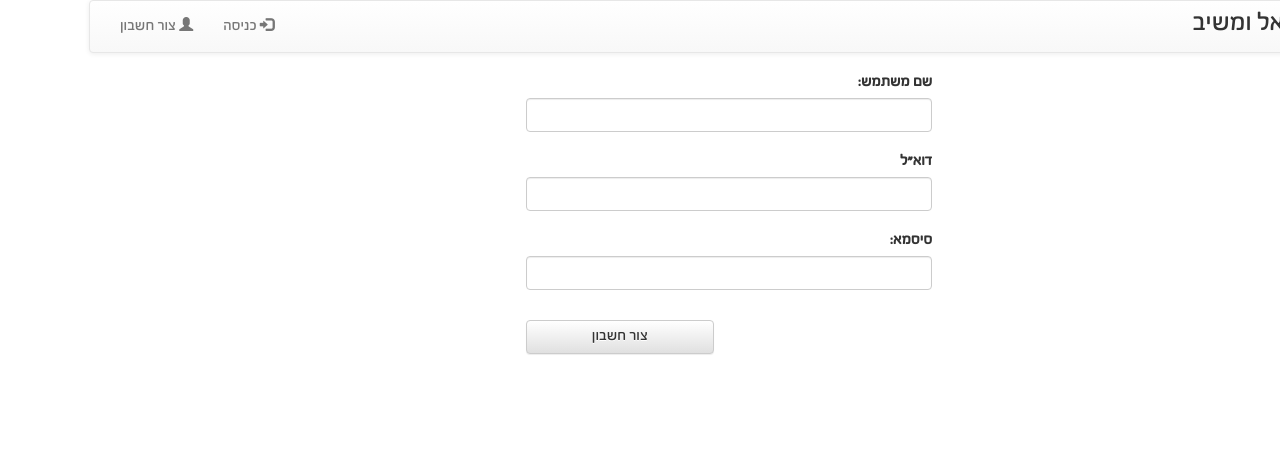
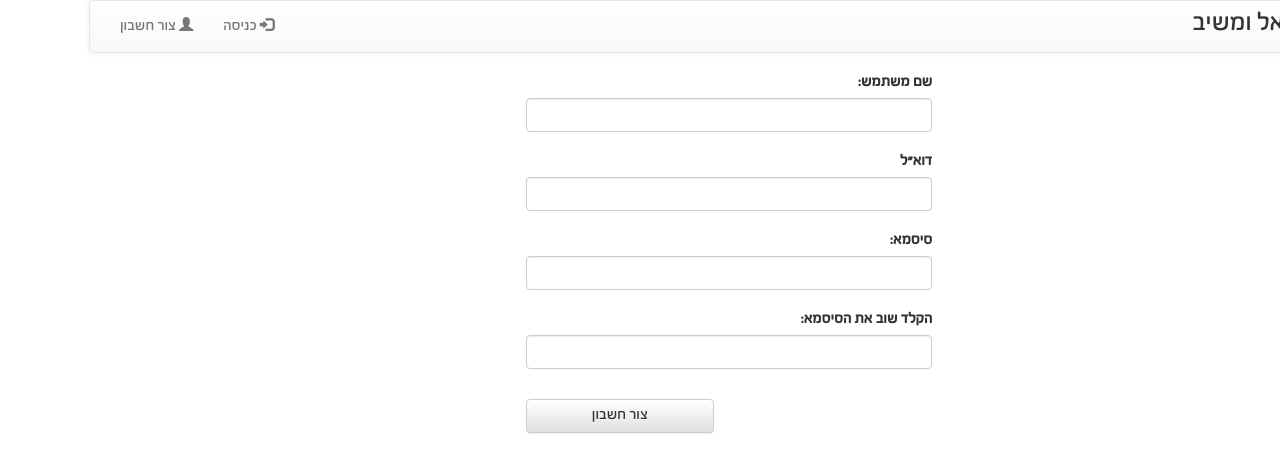
Before and after one commit to nhw80697/memory, an Angular app in the folder client/: page /newUser in a window 1280 px wide. Shown: the top 472 px of the page. Built offline with nearby package versions, Linux system fonts and the light colour scheme.

Commit message:
עדכון נוסף

```diff
--- a/client/src/app/new-user/new-user.component.html
+++ b/client/src/app/new-user/new-user.component.html
@@ -10,6 +10,9 @@
           <input type="email" class="form-control" id="email" [(ngModel)]="user.email" name="email"><br>
           <label for="pwd">סיסמא:</label>
           <input type="password" class="form-control" id="pwd" [(ngModel)]="user.password" name="password"
+          ><br>
+          <label for="pwd">הקלד שוב את הסיסמא:</label>
+          <input type="password" class="form-control" id="pwd2" [(ngModel)]="user.password2" name="password2" (keyup)="onKey($event)"
           ><br>
           <p style="color: red; font-weight: bold;">{{message}}</p>
           <div class="row">
--- a/client/src/app/new-user/new-user.component.ts
+++ b/client/src/app/new-user/new-user.component.ts
@@ -13,7 +13,8 @@ export class NewUserComponent implements OnInit {
   user = {
     name: "",
     email: "",
-    password: ""
+    password: "",
+    password2: ""
   };
 
 
@@ -30,6 +31,14 @@ export class NewUserComponent implements OnInit {
     );
   }
 
+  onKeyPas2(event: any) {
+    if (this.user.password != this.user.password2){
+      this.message = "הסיסמאות אינן תואמות" ;
+    }
+
+  }
+
+
   ngOnInit(): void {
   }
 
```
